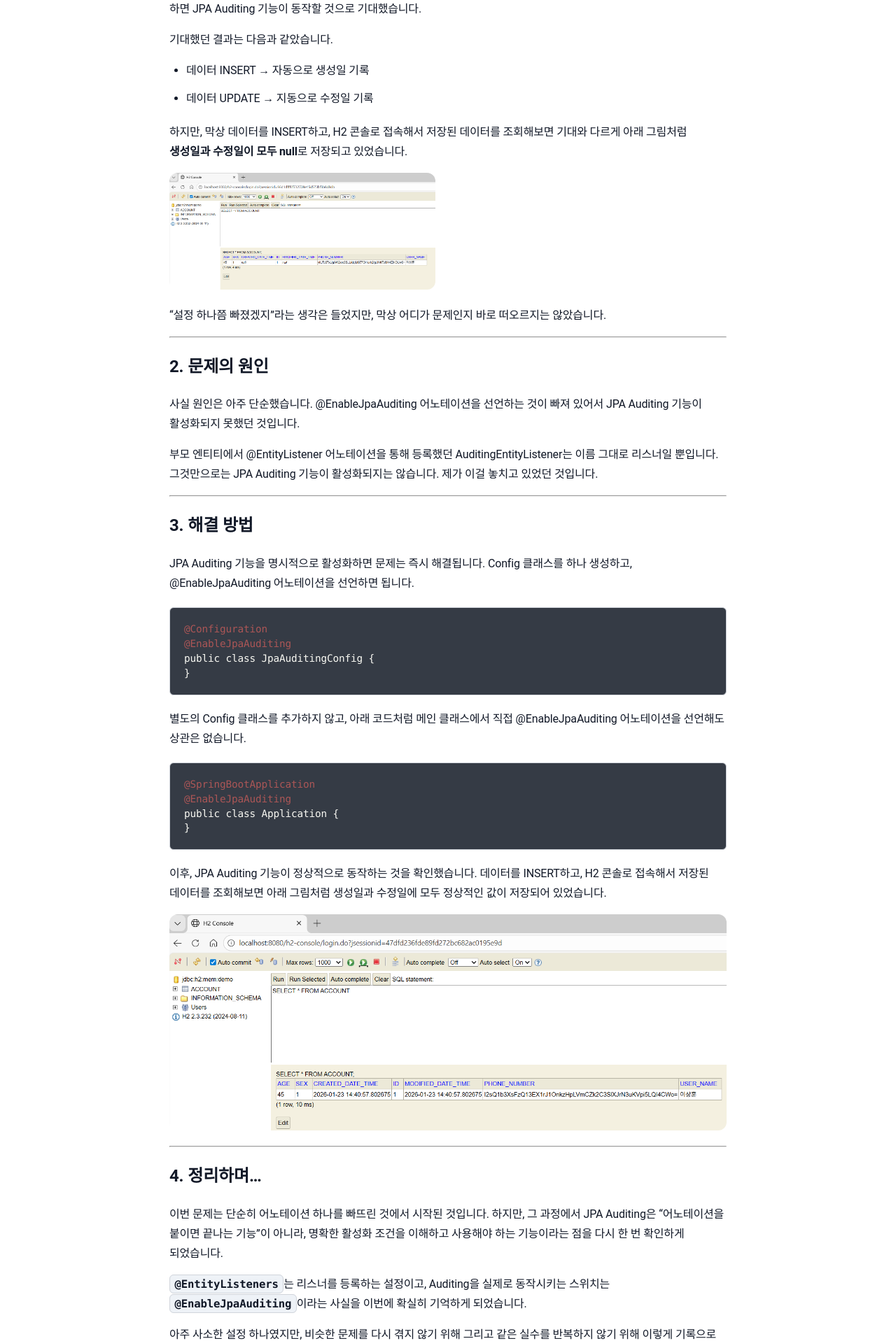
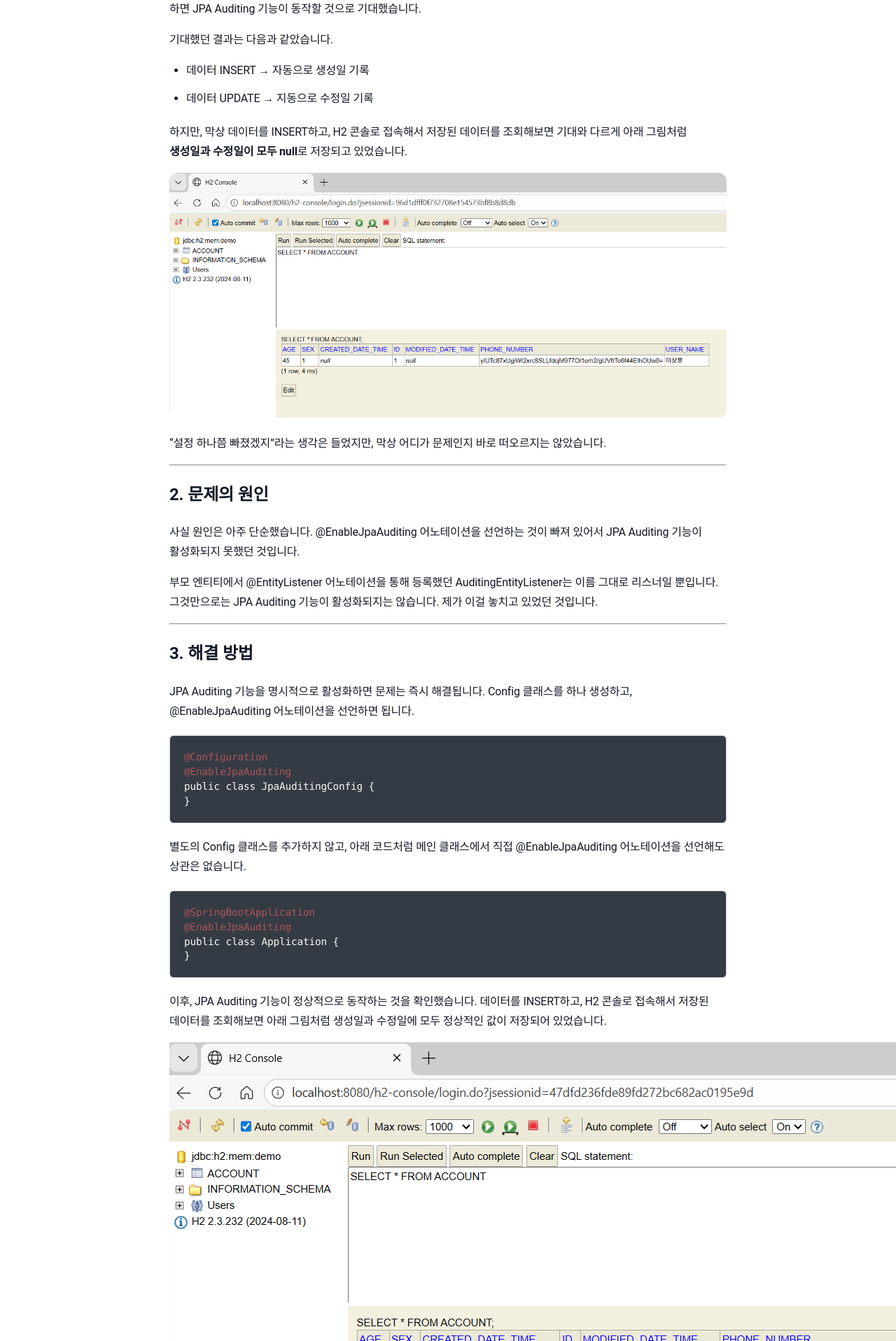
Before and after one commit to sanghoon-lee/sanghoon-lee.github.io, a Jekyll site: the page built from _posts/2026-01-21-JPAAuditing.md, in a window 1280 px wide. Shown: the part 2230-4147 px from the top of the page at 70% size. Built offline with Jekyll 4.4.1, drawn with Linux system fonts in a browser that asks for light colours; nearby versions of some CDN libraries; comment, search, counter and statistics services are not loaded.

Commit message:
과거 포스팅 설명 추가 및 글 보완

```diff
--- a/_posts/2026-01-21-JPAAuditing.md
+++ b/_posts/2026-01-21-JPAAuditing.md
@@ -83,7 +83,7 @@ JPA Auditing 기능을 사용하기 위해 부모 엔티티에는 `@EntityListen
 
 하지만, 막상 데이터를 INSERT하고, H2 콘솔로 접속해서 저장된 데이터를 조회해보면 기대와 다르게 아래 그림처럼 **생성일과 수정일이 모두 null**로 저장되고 있었습니다.
 
-<img class="main-image" src="/assets/images/h2console.png" alt="H2 콘솔 화면(생성일과 수정일이 null로 기록)">
+<img class="sub-image" src="/assets/images/h2console.png" alt="H2 콘솔 화면(생성일과 수정일이 null로 기록)">
 
 “설정 하나쯤 빠졌겠지”라는 생각은 들었지만, 막상 어디가 문제인지 바로 떠오르지는 않았습니다.
 
```
Also changed, not shown: other parts of _posts/2026-01-21-JPAAuditing.md (+1 -1 lines).
